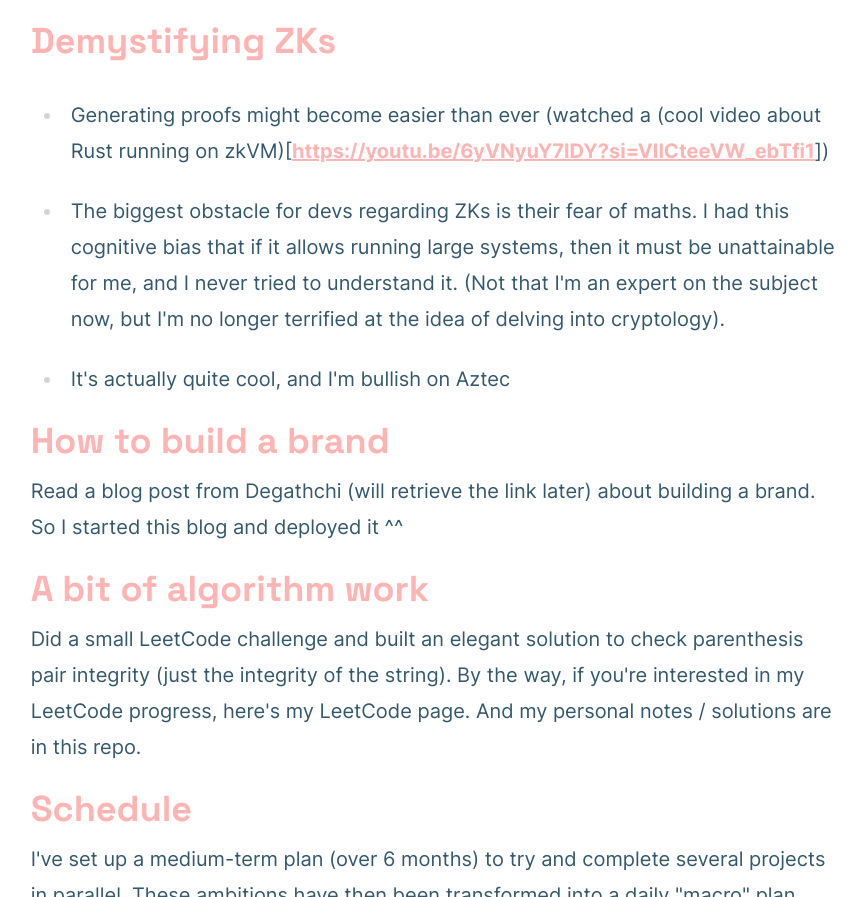
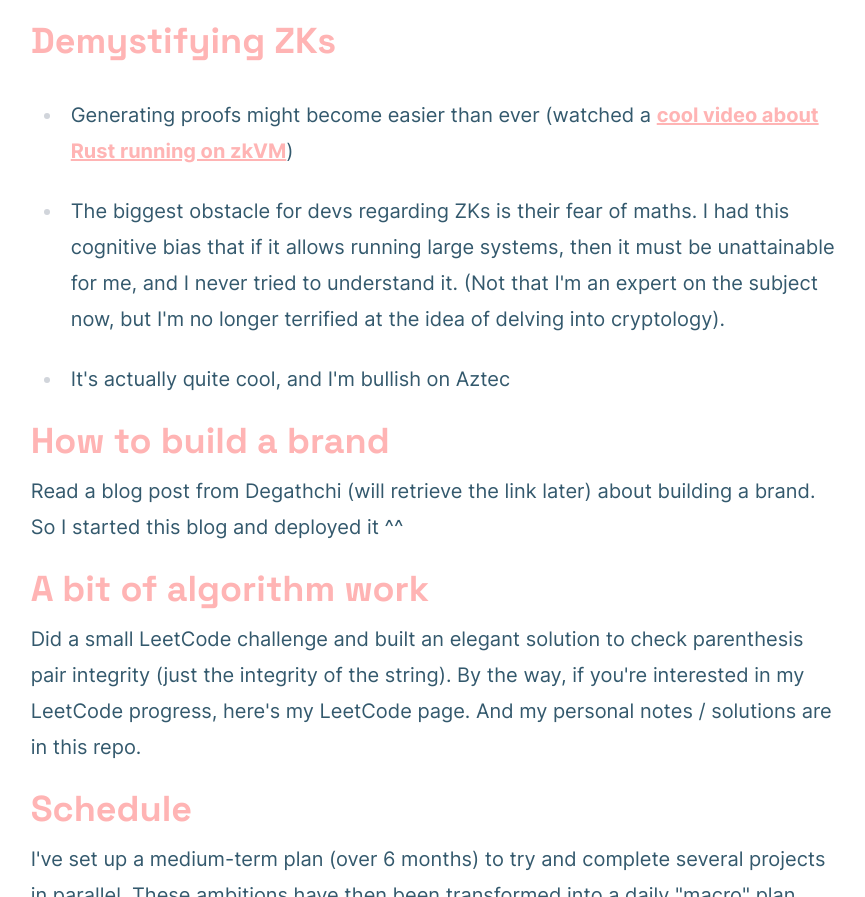
Before and after one commit to Delioos/blog, an Astro site: page /blog/2 in a window 1280 px wide. Shown: the part 1149-2046 px from the top of the page, without its empty margins (203-1068 px from the left). Built offline with nearby package versions, Linux system fonts and the light colour scheme; Astro itself is replaced by a stand-in of ours.

Commit message:
fix hyperlink

```diff
--- a/src/content/blog/2.mdx
+++ b/src/content/blog/2.mdx
@@ -22,7 +22,7 @@ On another note → it's mainly use-case dependent, knowing whether we need to o
 Read about order flow auctions in the Atlas Labs whitepaper. I'm discovering a whole new paradigm after thinking that AMMs were the key to DeFi.
 
 ## Demystifying ZKs
-- Generating proofs might become easier than ever (watched a (cool video about Rust running on zkVM)[https://youtu.be/6yVNyuY7lDY?si=VIlCteeVW_ebTfi1])
+- Generating proofs might become easier than ever (watched a [cool video about Rust running on zkVM](https://youtu.be/6yVNyuY7lDY?si=VIlCteeVW_ebTfi1))
 
 - The biggest obstacle for devs regarding ZKs is their fear of maths. I had this cognitive bias that if it allows running large systems, then it must be unattainable for me, and I never tried to understand it. (Not that I'm an expert on the subject now, but I'm no longer terrified at the idea of delving into cryptology).
 
```
